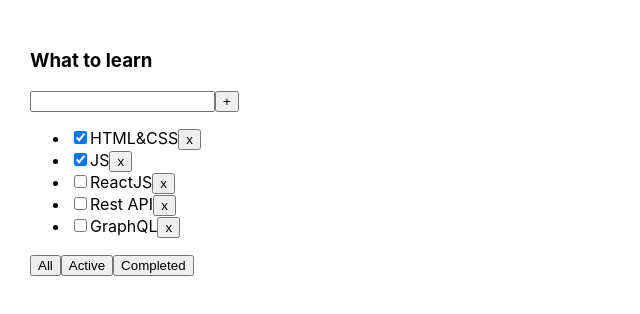
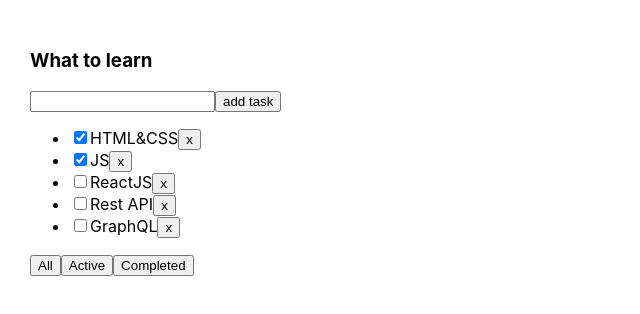
Before and after one commit to Odinokun/ca-dop-week-4, a React (Create React App) app: page / in a window 1280 px wide. Shown: the top 314 px of the page, without its empty margins (0-640 px from the left). Built offline with nearby package versions, Linux system fonts and the light colour scheme.

Commit message:
Update button label in Todolist component; change from '+' to 'add task'

```diff
--- a/src/Todolist.tsx
+++ b/src/Todolist.tsx
@@ -41,7 +41,7 @@
           onChange={onChangeHandler}
           onKeyDown={onKeyPressHandler}
         />
-        <button onClick={addTask}>+</button>
+        <button onClick={addTask}>add task</button>
       </div>
       <ul>
         {props.tasks.map(t => {
```
